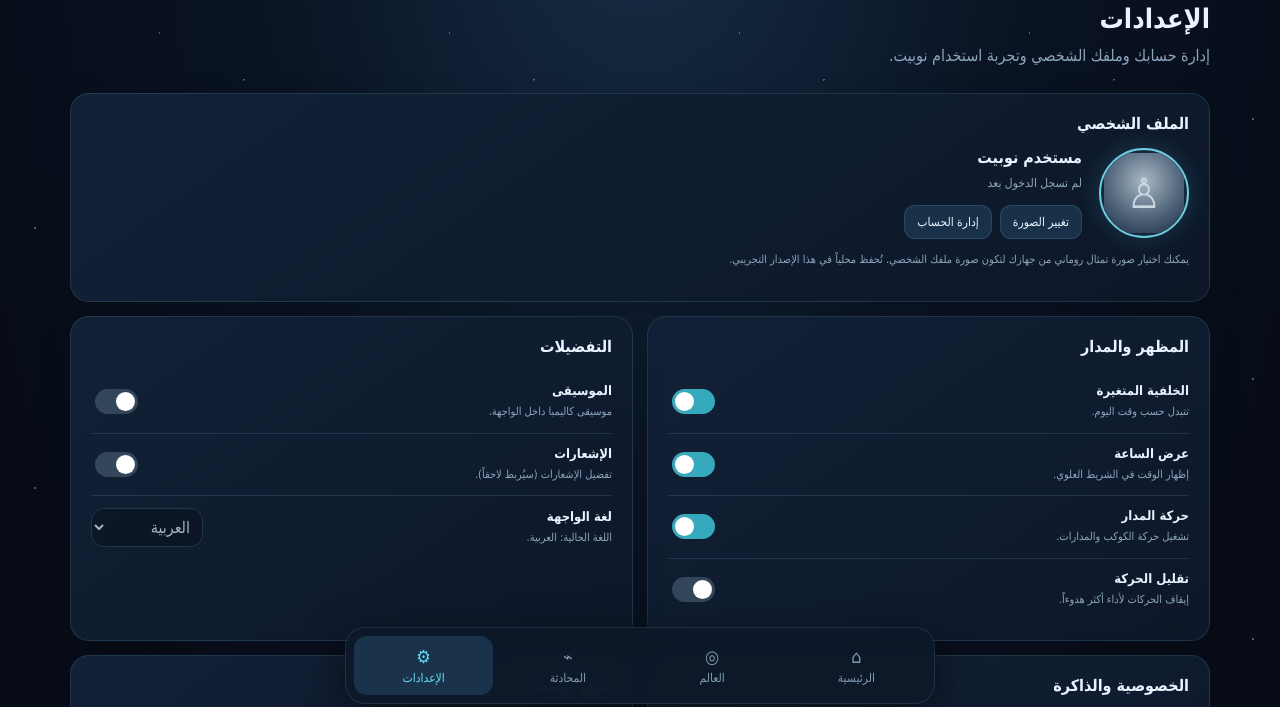
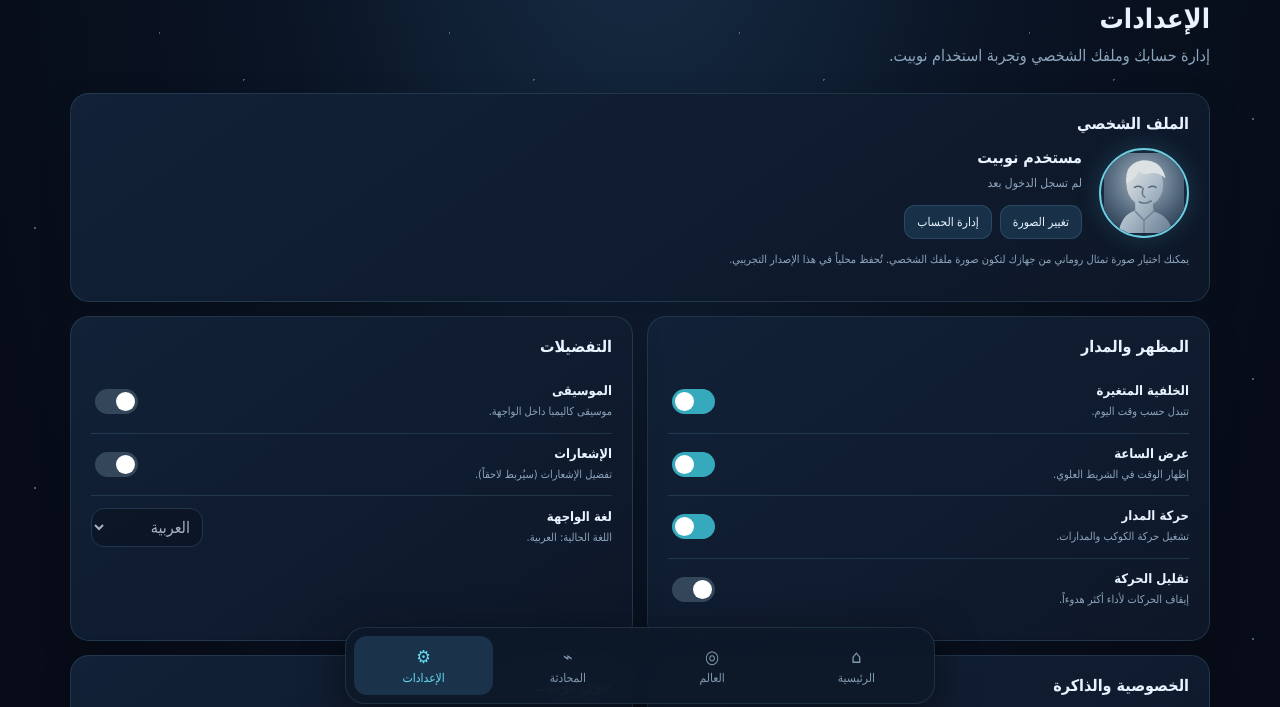
Before and after one commit to nonabeso977-bot/Nobit, a plain HTML site: page index.html in a window 1280 px wide. Both pictures are taken after a click on the button "الإعدادات". Shown: the part 84-791 px from the top of the page. Drawn offline with Linux system fonts and the light colour scheme.

Commit message:
Add Roman marble statue avatar placeholder

```diff
--- a/index.html
+++ b/index.html
@@ -65,7 +65,7 @@ button,input,textarea,select{font:inherit}button{cursor:pointer}button:focus-vis
  <h1 class="page-title">الإعدادات</h1><p class="page-description">إدارة حسابك وملفك الشخصي وتجربة استخدام نوبيت.</p>
  <div class="panel setting-card" style="margin-bottom:14px">
   <h3>الملف الشخصي</h3>
-  <div class="profile-card"><div class="avatar-wrap"><img id="profileAvatar" class="hidden" alt="صورة الملف الشخصي"><div id="avatarPlaceholder" class="avatar-placeholder" aria-label="صورة تمثال روماني">♙</div></div>
+  <div class="profile-card"><div class="avatar-wrap"><img id="profileAvatar" class="hidden" alt="صورة الملف الشخصي"><div id="avatarPlaceholder" class="avatar-placeholder" aria-label="صورة تمثال روماني"><svg viewBox="0 0 100 100" width="100%" height="100%" role="img" aria-label="تمثال روماني رخامي"><defs><linearGradient id="marble" x1="0" y1="0" x2="1" y2="1"><stop offset="0" stop-color="#f0eee7"/><stop offset=".48" stop-color="#aebdca"/><stop offset="1" stop-color="#657b91"/></linearGradient></defs><path d="M18 100 Q22 77 39 72 L39 62 Q28 54 28 37 Q28 15 49 13 Q73 13 74 39 Q74 56 61 64 L62 73 Q82 78 86 100Z" fill="url(#marble)"/><path d="M28 38 Q25 13 48 9 Q72 8 77 32 Q69 24 60 25 Q48 29 43 22 Q40 33 28 38Z" fill="#dce1e2"/><path d="M38 43 Q43 40 47 43 M56 43 Q61 40 65 43" fill="none" stroke="#52687a" stroke-width="2" stroke-linecap="round"/><path d="M49 44 Q46 53 51 55 M44 61 Q51 65 59 60" fill="none" stroke="#64798a" stroke-width="2" stroke-linecap="round"/><path d="M39 73 L50 84 L62 73 M50 84 L50 100" fill="none" stroke="#71869a" stroke-width="2"/></svg></div></div>
    <div class="profile-meta"><h3 id="profileName">مستخدم نوبيت</h3><p id="profileContact">لم تسجل الدخول بعد</p><div class="profile-actions"><button class="small-btn" onclick="document.getElementById('avatarFile').click()">تغيير الصورة</button><button class="small-btn" onclick="openAccount()">إدارة الحساب</button></div></div>
   </div>
   <input id="avatarFile" class="hidden" type="file" accept="image/*" onchange="handleAvatar(event)">
```
